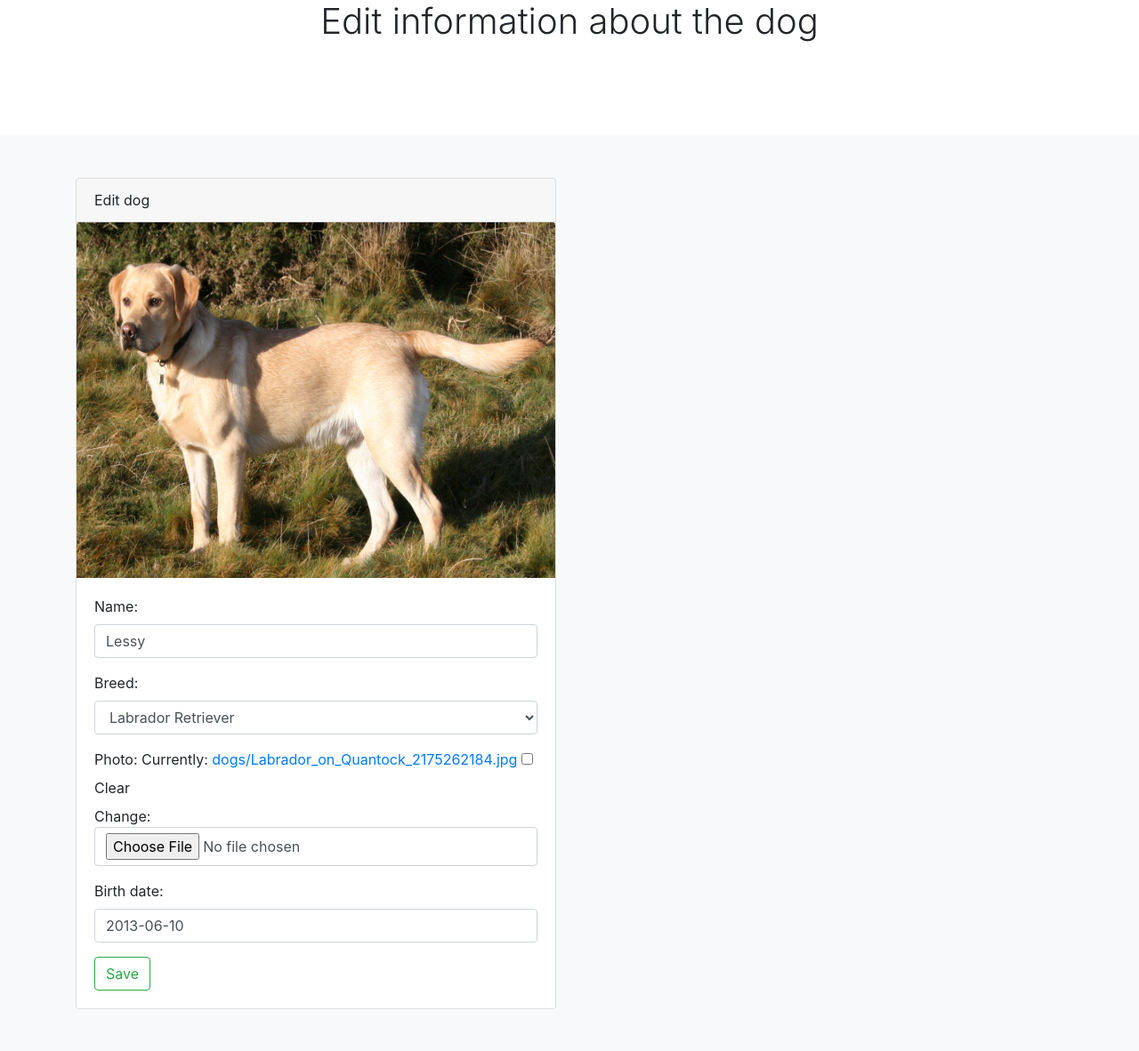
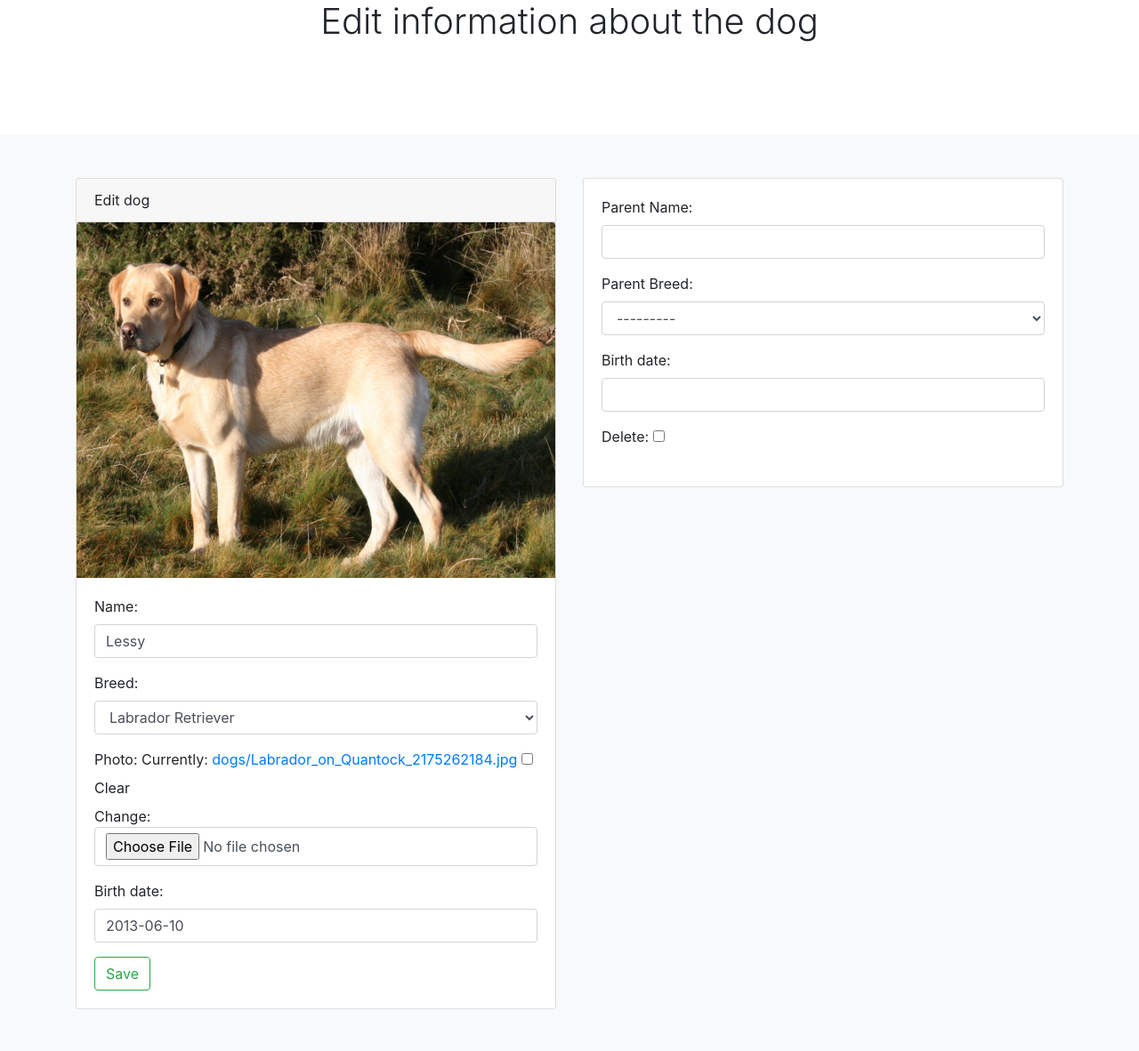
Before and after one commit to khomyakov362/a_django_project, a Django app: page /dogs/create_update/1/ in a window 1280 px wide. Shown: the part 152-1334 px from the top of the page at 89% size. Run offline with Django 5.2, Linux system fonts and the light colour scheme; a user stored in the database is signed in; data comes from the database, SQL or seed files in the repository; some libraries are stand-ins or nearby versions.

Commit message:
Added functionality for adding parents to dogs

```diff
--- a/dogs/forms.py
+++ b/dogs/forms.py
@@ -1,7 +1,7 @@
 import datetime
 from django import forms
 
-from dogs.models import Dog
+from dogs.models import Dog, DogParent
 from users.forms import StyleFormMixin
 
 class DogForm(StyleFormMixin, forms.ModelForm):
@@ -15,3 +15,8 @@ class DogForm(StyleFormMixin, forms.ModelForm):
         if now_year - cd.year > 35:
             raise forms.ValidationError('The dog must be younger than 35 years.')
         return cd
+
+class ParentForm(StyleFormMixin, forms.ModelForm):
+    class Meta:
+        model = DogParent
+        fields = '__all__'
--- a/dogs/models.py
+++ b/dogs/models.py
@@ -27,3 +27,16 @@ class Dog(models.Model):
     class Meta:
         verbose_name = 'dog'
         verbose_name_plural = 'dogs'
+
+class DogParent(models.Model):
+    dog = models.ForeignKey(Dog, on_delete=models.CASCADE)
+    name = models.CharField(max_length=150, verbose_name='Parent Name')
+    breed = models.ForeignKey(Breed, on_delete=models.CASCADE, verbose_name='Parent Breed')
+    birth_date = models.DateField(**NULLABLE, verbose_name='Birth date')
+
+    def __str__(self):
+        return f'{self.name} ({self.breed})'
+
+    class Meta:
+        verbose_name = 'parent'
+        verbose_name_plural = 'parents'
--- a/dogs/templates/dogs/create_update.html
+++ b/dogs/templates/dogs/create_update.html
@@ -25,5 +25,22 @@
             </div>
         </div>
     </div>
+    <div class="col-6">
+        <div class="card">
+            <div class="card-body">
+
+                {{ formset.management_form }}
+                {% for form in formset.forms %}
+                {{ form.as_p }}
+                {% if not forloop.last %}
+
+                <hr>
+
+                {% endif %}
+                {% endfor %}
+
+            </div>
+        </div>
+    </div>
 </form>
 {% endblock %}
--- a/dogs/templates/dogs/detail.html
+++ b/dogs/templates/dogs/detail.html
@@ -14,8 +14,10 @@
             <p class="text-muted">Telegram: {{ object.owner.telegram|default:"-" }}</p>
         </div>
         <div class="card-footer">
+            {% if user.is_staff or user == object.owner %}
             <a class="btn btn-link" href="{% url 'dogs:dog_update' object.pk %}">Update</a>
             <a class="btn btn-link" href="{% url 'dogs:dog_delete' object.pk %}">Delete</a>
+            {% endif %}
         </div>
     </div>
 </div>
--- a/dogs/views.py
+++ b/dogs/views.py
@@ -1,11 +1,12 @@
 from django.shortcuts import render, get_object_or_404
-from django.http import HttpRequest, HttpResponseRedirect, Http404
+from django.http import HttpRequest, Http404
 from django.urls import reverse, reverse_lazy
 from django.contrib.auth.mixins import LoginRequiredMixin
 from django.views.generic import ListView, CreateView, DetailView, UpdateView, DeleteView
+from django.forms import inlineformset_factory
 
-from dogs.models import Breed, Dog
-from dogs.forms import DogForm
+from dogs.models import Breed, Dog, DogParent
+from dogs.forms import DogForm, ParentForm
 
 def index(request : HttpRequest):
     context = {
@@ -77,6 +78,26 @@ class DogUpdateView(LoginRequiredMixin, UpdateView):
             raise Http404
         return self.object
 
+    def get_context_data(self, **kwargs):
+        context_data = super().get_context_data(**kwargs)
+        ParentFormSet = inlineformset_factory(Dog, DogParent, form=ParentForm, extra=1)
+        if self.request.method == 'POST':
+            formset = ParentFormSet(self.request.POST, instance=self.object)
+        else:
+            formset = ParentFormSet(instance=self.object)
+        context_data['formset'] = formset
+        return context_data
+
+    def form_valid(self, form):
+        context_data = self.get_context_data()
+        formset = context_data['formset']
+        self.object = form.save(commit=False)
+        if formset.is_valid():
+            formset.instance = self.object
+            formset.save()
+        return super().form_valid(form)
+
+
 class DogDeleteView(LoginRequiredMixin, DeleteView):
     model = Dog
     template_name = 'dogs/delete.html'
```
Also changed, not shown: dogs.json (+1 -1 lines), users.json (+1 -1 lines), dogs/migrations/0006_dogparent.py (added).
